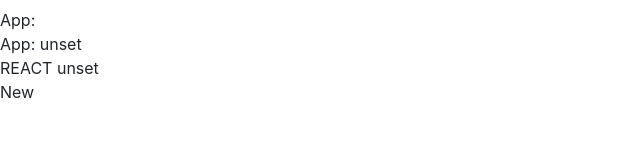
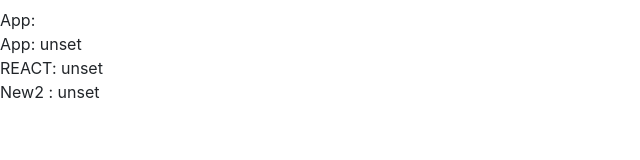
Before and after one commit to touchwood1992/githubfinder2020, a React (Create React App) app: page / in a window 1280 px wide. Shown: the top 160 px of the page, without its empty margins (0-640 px from the left). Built offline with nearby package versions, Linux system fonts and the light colour scheme; no server answers.

Commit message:
githubcontect finder 2020

```diff
--- a/src/containers/App.js
+++ b/src/containers/App.js
@@ -12,8 +12,8 @@
     <Layout>
       <div>App: {process.env.GITHUB_CLIENT_ID}</div>
       <div>App: {process.env.REACT_APP_API_KEY}</div>
-      <div>REACT {process.env.REACT_APP_CLIENT_ID}</div>
-      <div>New {process.env.REACT_CLIENT_ID}</div>
+      <div>REACT: {process.env.REACT_APP_CLIENT_ID}</div>
+      <div>New2 : {process.env.REACT_APP_CLIENT_ID}</div>
       {/* <Switch>
         <Route path="/" exact component={Home} />
         <Route path="/about" component={About} />
```
